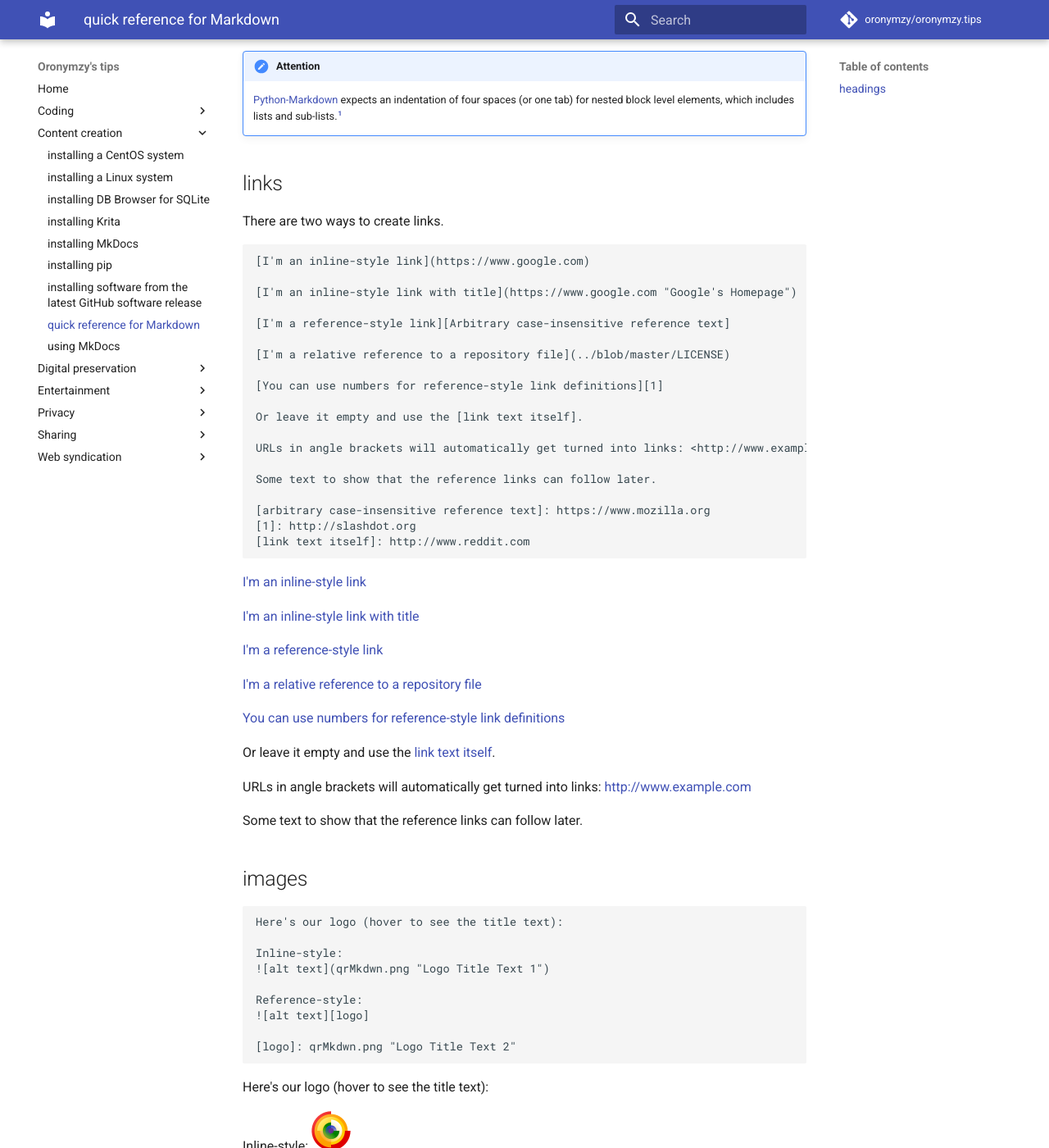
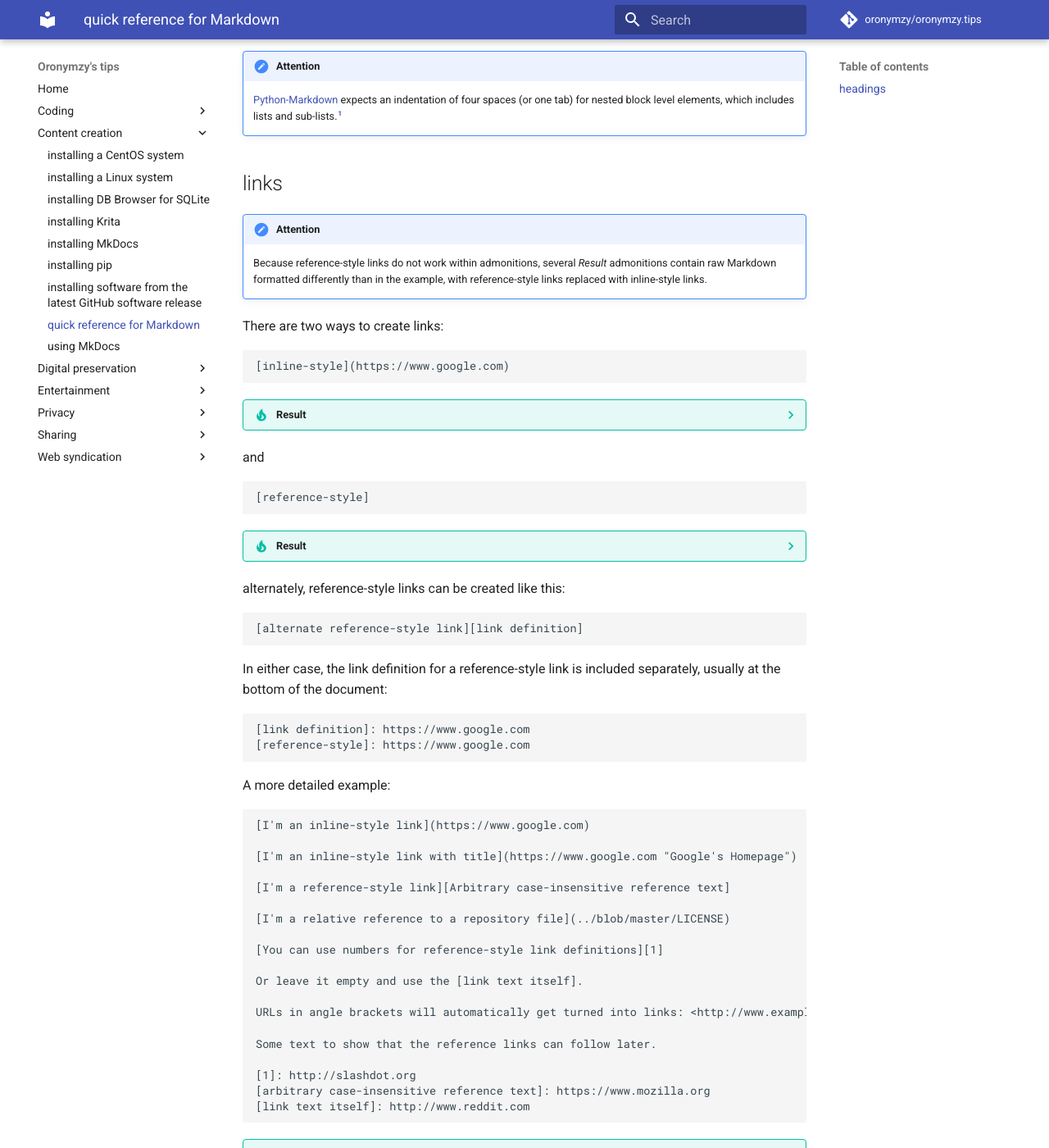
Before and after one commit to oronymzy/tips, an MkDocs documentation site: the page built from docs/qrMkdwn.md, in a window 1280 px wide and 1400 px high, scrolled down 2402 px. Shown: the whole window at 82% size. Built offline with MkDocs 1.6.1 and Material for MkDocs 9.7.7, drawn with Linux system fonts in a browser that asks for light colours; comment, search, counter and statistics services are not loaded.

Commit message:
Expand 'links' section and place results in admonitions

````diff
--- a/docs/qrMkdwn.md
+++ b/docs/qrMkdwn.md
@@ -104,8 +104,36 @@ Strikethrough uses two tildes. ~~Scratch this.~~
 
 ## links {: #links }
 
-There are two ways to create links.
+!!! attention
+    Because reference-style links do not work within admonitions, several *Result* admonitions contain raw Markdown formatted differently than in the example, with reference-style links replaced with inline-style links.
 
+There are two ways to create links:
+
+```
+[inline-style](https://www.google.com)
+```
+??? tip "Result"
+
+    [inline-style](https://www.google.com)
+and
+```
+[reference-style]
+```
+??? tip "Result"
+
+    [reference-style](https://www.google.com)
+
+alternately, reference-style links can be created like this:
+
+```
+[alternate reference-style link][link definition]
+```
+In either case, the link definition for a reference-style link is included separately, usually at the bottom of the document:
+```
+[link definition]: https://www.google.com
+[reference-style]: https://www.google.com
+```
+A more detailed example:
 ```no-highlight
 [I'm an inline-style link](https://www.google.com)
 
@@ -123,30 +151,28 @@ URLs in angle brackets will automatically get turned into links: <http://www.exa
 
 Some text to show that the reference links can follow later.
 
+[1]: http://slashdot.org
 [arbitrary case-insensitive reference text]: https://www.mozilla.org
-[1]: http://slashdot.org
 [link text itself]: http://www.reddit.com
 ```
 
-[I'm an inline-style link](https://www.google.com)
+??? tip "Result"
 
-[I'm an inline-style link with title](https://www.google.com "Google's Homepage")
+    [I'm an inline-style link](https://www.google.com)
 
-[I'm a reference-style link][Arbitrary case-insensitive reference text]
+    [I'm an inline-style link with title](https://www.google.com "Google's Homepage")
 
-[I'm a relative reference to a repository file](../blob/master/LICENSE)
+    [I'm a reference-style link](https://www.mozilla.org)
 
-[You can use numbers for reference-style link definitions][1]
+    [I'm a relative reference to a repository file](../blob/master/LICENSE)
 
-Or leave it empty and use the [link text itself].
+    [You can use numbers for reference-style link definitions](http://slashdot.org)
 
-URLs in angle brackets will automatically get turned into links: <http://www.example.com>
+    Or leave it empty and use the [link text itself](http://www.reddit.com).
 
-Some text to show that the reference links can follow later.
+    URLs in angle brackets will automatically get turned into links: <http://www.example.com>
 
-[arbitrary case-insensitive reference text]: https://www.mozilla.org
-[1]: http://slashdot.org
-[link text itself]: http://www.reddit.com
+    Some text to show that the reference links can follow later.
 
 ## images {: #images }
 
````
